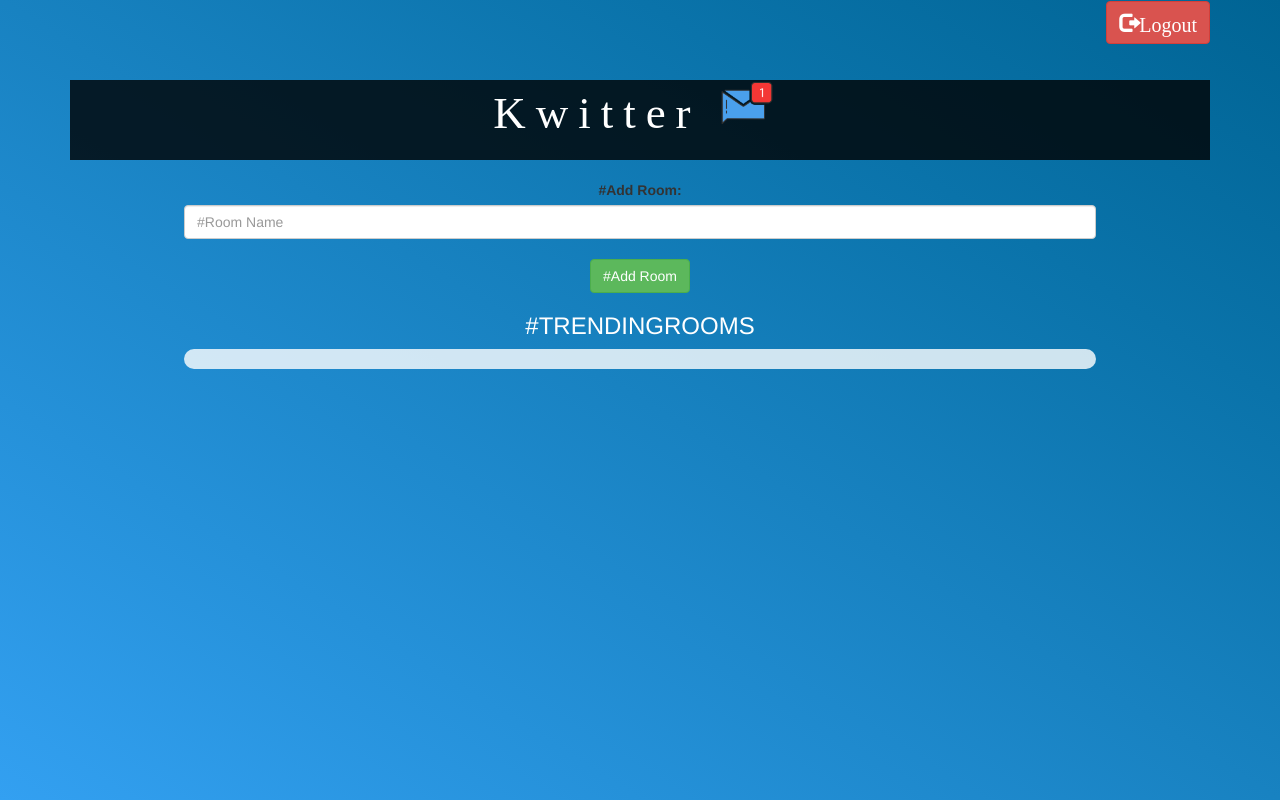
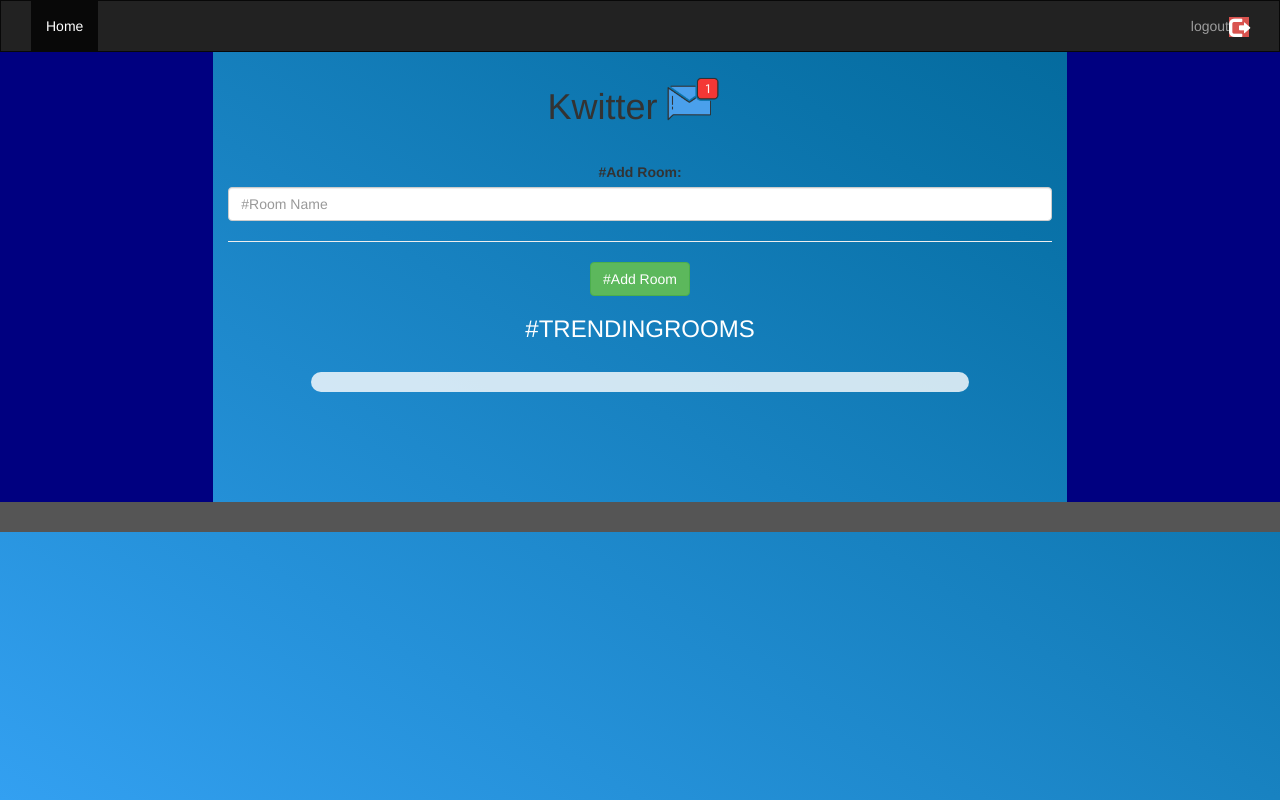
Before and after one commit to DimitriHinds/project-93, a plain HTML site: page kwitter_room.html in a window 1280 px wide. Drawn offline with nearby package versions, Linux system fonts and the light colour scheme; no server answers; a web font is replaced by a local one.

Commit message:
Add files via upload

```diff
--- a/kwitter_room.html
+++ b/kwitter_room.html
@@ -15,30 +15,85 @@
 
 <link rel="stylesheet" type="text/css" href="style.css">
 
+<style>
+    .navbar {
+      margin-bottom: 0;
+      border-radius: 0;
+    }
+
+    .row.content {height: 450px}
+
+    .sidenav {
+      padding-top: 20px;
+      background-color: navy;
+      height: 100%;
+    }
+
+    footer {
+      background-color: #555;
+      color: white;
+      padding: 15px;
+    }
+
+    @media screen and (max-width: 767px) {
+      .sidenav {
+        height: auto;
+        padding: 15px;
+      }
+      .row.content {height:auto;}
+    }
+  </style>
+
 </head>
 <body>
-<div class="container">
-<button id="logout" onclick="logout()" class="glyphicon glyphicon-log-out btn btn-danger">Logout</button>
+	<nav class="navbar navbar-inverse">
+		<div class="container-fluid">
+		  <div class="navbar-header">
+			<button type="button" class="navbar-toggle" data-toggle="collapse" data-target="#myNavbar">
+			  <span class="icon-bar"></span>
+			  <span class="icon-bar"></span>
+			  <span class="icon-bar"></span>
+			</button>
+			<a id="user_name" class="navbar-brand" href="#"></a>
+		  </div>
+		  <div class="collapse navbar-collapse" id="myNavbar">
+			<ul class="nav navbar-nav">
+			  <li class="active"><a href="#">Home</a></li>
+			</ul>
+			<ul class="nav navbar-nav navbar-right">
+			<li><a href="#"><span id="logout" onclick="logout()" class="glyphicon glyphicon-log-out btn-danger"></span> logout</a></li>
+			</ul>
+		  </div>
+		</div>
+	  </nav>
+
+	  <div class="container-fluid text-center">
+		<div class="row content">
+		  <div class="col-sm-2 sidenav">
+
+		  </div>
+		  <div class="col-sm-8 text-left">
 			  <center>
-		<h1 class="header">
-			Kwitter
+			<h1>Kwitter
 			  <sup>
-				<img src="m2.png">
-			</sup>
-		</h1>
-		<h3 id="user_name" class="color_white"></h3>
-		<div class="form-group2 input_div_room_page">
+			  <img id="image" src="m2.png">
+		  </sup></h1>
 		  <label>#Add Room:</label>
 		  <input type="text" id="room_name" class="form-control" placeholder="#Room Name">
-		</div>
-		<br>
+			<hr>
 			<button onclick="addRoom()" class="btn btn-success">#Add Room</button>
 			<h3 class="color_white">#TRENDINGROOMS</h3>
-
+			<br>
 			<div id="output"></div>
-
 		</center>
 		</div>
+		  <div class="col-sm-2 sidenav">
+		  </div>
+		</div>
+	  </div>
+
+	  <footer class="container-fluid text-center">
+	  </footer>
 <script src="kwitter_room.js"></script>
 </body>
 </html>
--- a/style.css
+++ b/style.css
@@ -113,3 +113,7 @@ h3, h4
 {
 color: white;
 }
+#image
+{
+	width: 80px;margin-left: -15px;
+}
```
Also changed, not shown: index.html (+1 -1 lines). Lines whose indentation alone changed are shown as unchanged.
